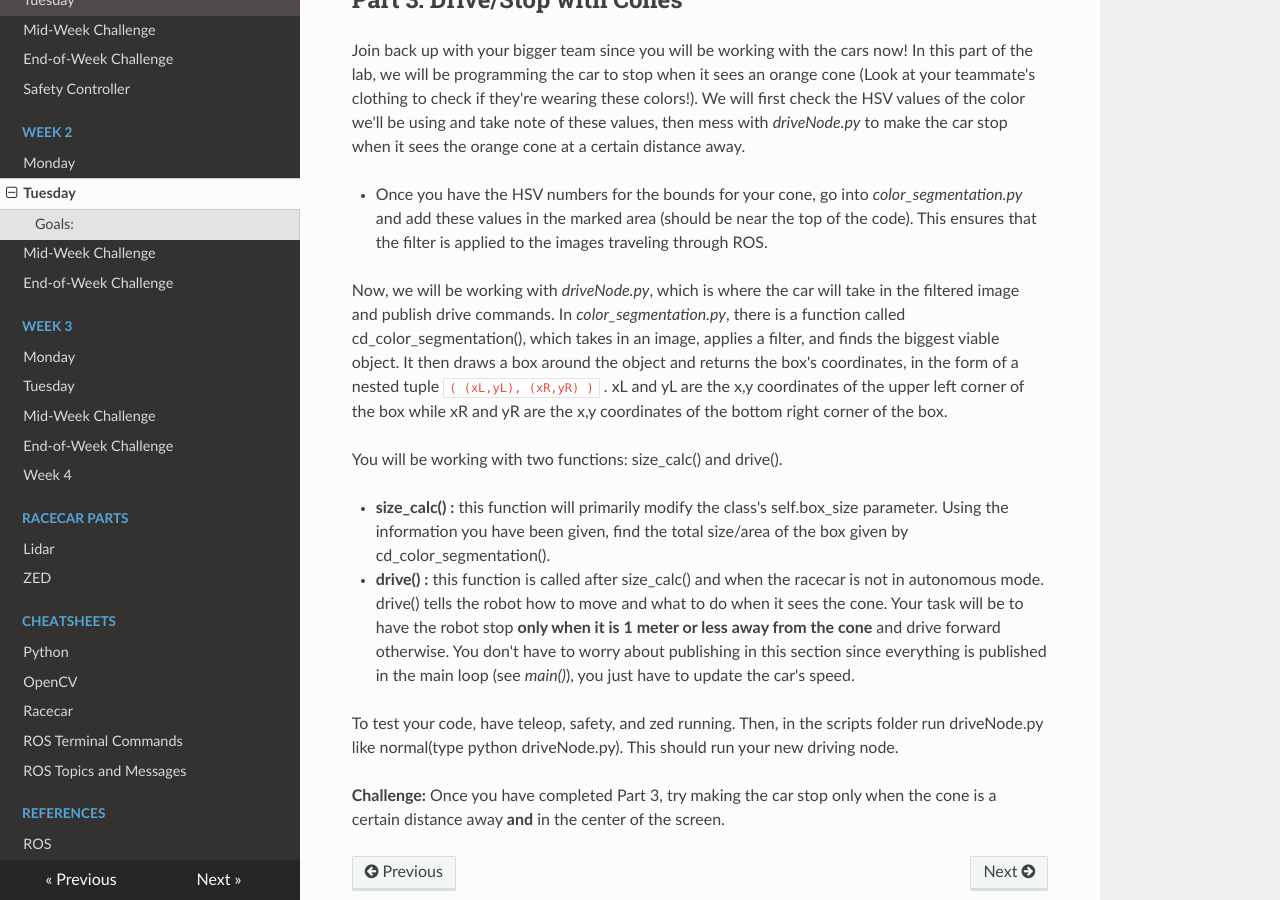
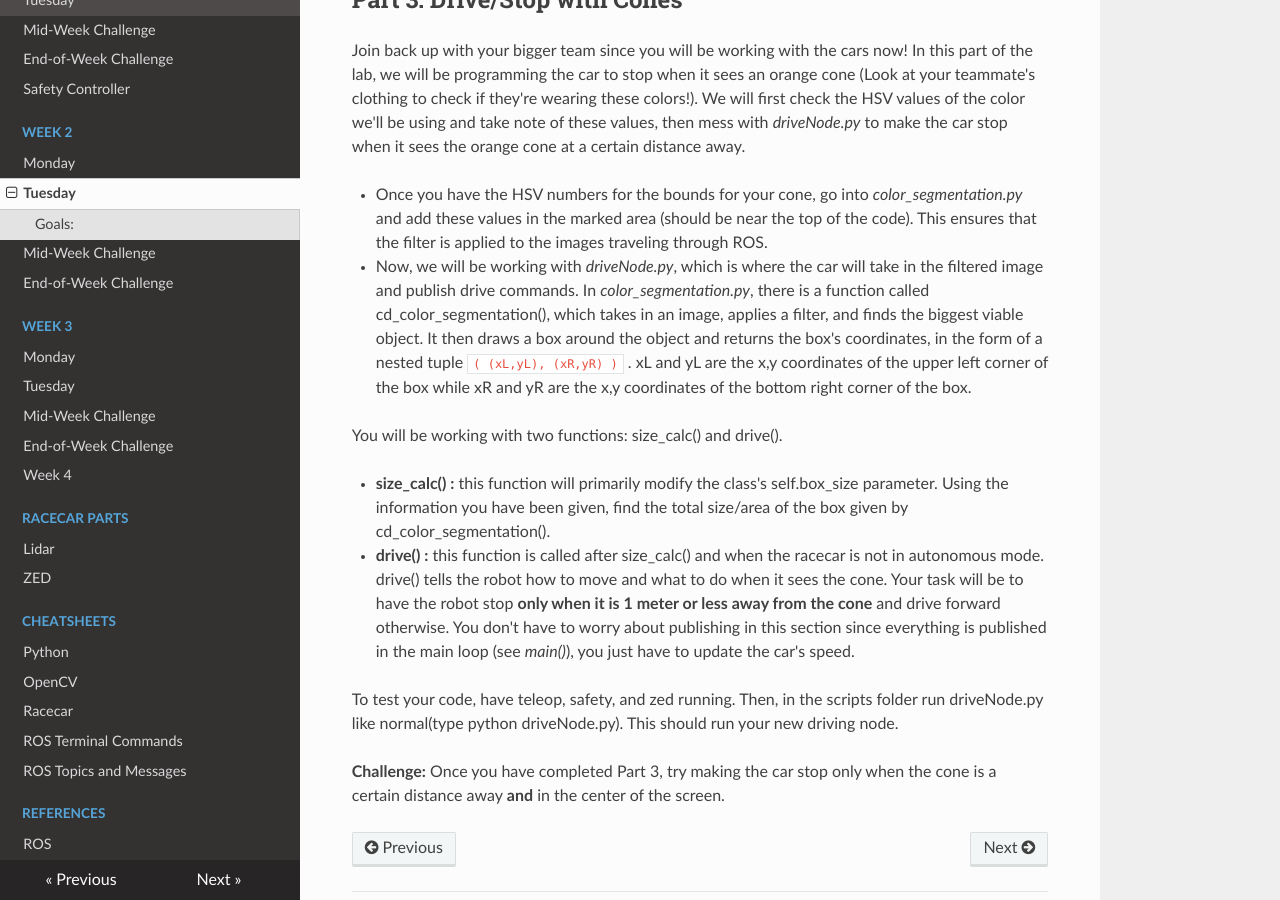
Before and after one commit to ChrisLindland/racecar-website, an MkDocs documentation site: the page built from docs/week2/02_tuesday/lab.md, in a window 1280 px wide and 900 px high, scrolled down 2659 px. Built offline with MkDocs 1.6.1, drawn with Linux system fonts in a browser that asks for light colours; nearby versions of some CDN libraries.

Commit message:
Update lab.md

````diff
--- a/docs/week2/02_tuesday/lab.md
+++ b/docs/week2/02_tuesday/lab.md
@@ -74,7 +74,7 @@ Join back up with your bigger team since you will be working with the cars now!
 
 * Once you have the HSV numbers for the bounds for your cone, go into *color_segmentation.py* and add these values in the marked area (should be near the top of the code). This ensures that the filter is applied to the images traveling through ROS.
 
-Now, we will be working with *driveNode.py*, which is where the car will take in the filtered image and publish drive commands. In *color_segmentation.py*, there is a function called cd_color_segmentation(), which takes in an image, applies a filter, and finds the biggest viable object. It then draws a box around the object and returns the box's coordinates, in the form of a nested tuple
+* Now, we will be working with *driveNode.py*, which is where the car will take in the filtered image and publish drive commands. In *color_segmentation.py*, there is a function called cd_color_segmentation(), which takes in an image, applies a filter, and finds the biggest viable object. It then draws a box around the object and returns the box's coordinates, in the form of a nested tuple
  ```( (xL,yL), (xR,yR) )```
 . xL and yL are the x,y coordinates of the upper left corner of the box while xR and yR are the x,y coordinates of the bottom right corner of the box.
 
````
